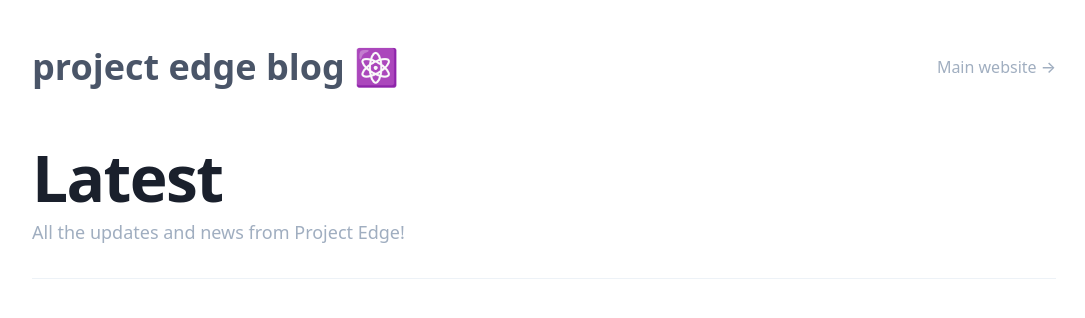
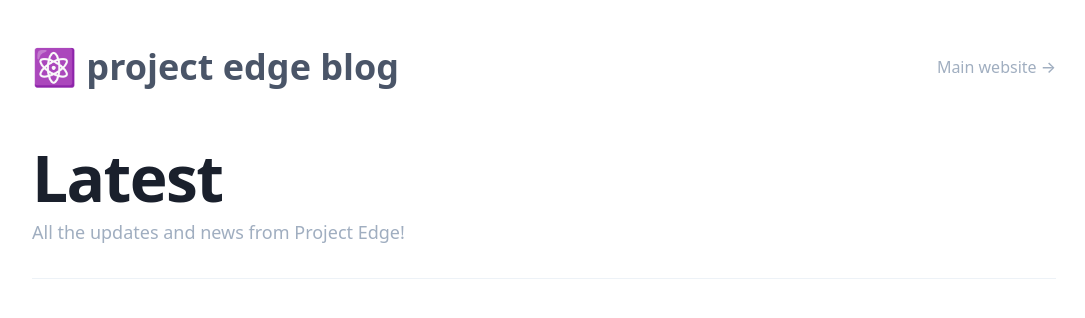
Before and after one commit to kevinjl321/edge-blog, a Next.js app: page / in a window 1280 px wide. Shown: the top 318 px of the page, without its empty margins (96-1181 px from the left). Built offline with nearby package versions, Linux system fonts and the light colour scheme; what tinytime would draw is missing.

Commit message:
add temporary logo placeholder

```diff
--- a/src/components/Header.js
+++ b/src/components/Header.js
@@ -9,7 +9,7 @@ export default function Header() {
             aria-label="Project Edge Blog"
             className="text-4xl font-bold text-gray-700 hover:text-green-500"
           >
-            project edge blog ⚛️
+           ⚛️ project edge blog
           </a>
         </Link>
       </div>
```
